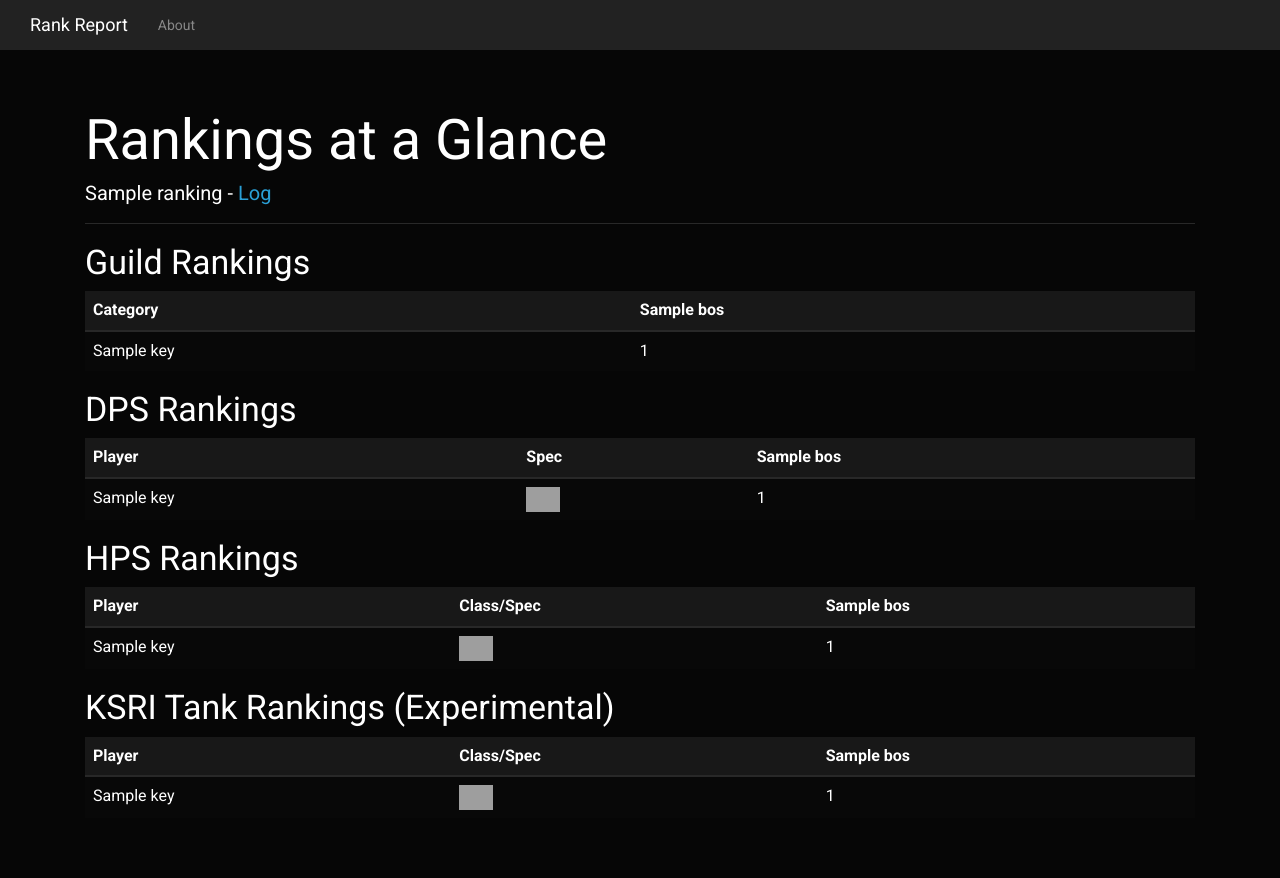
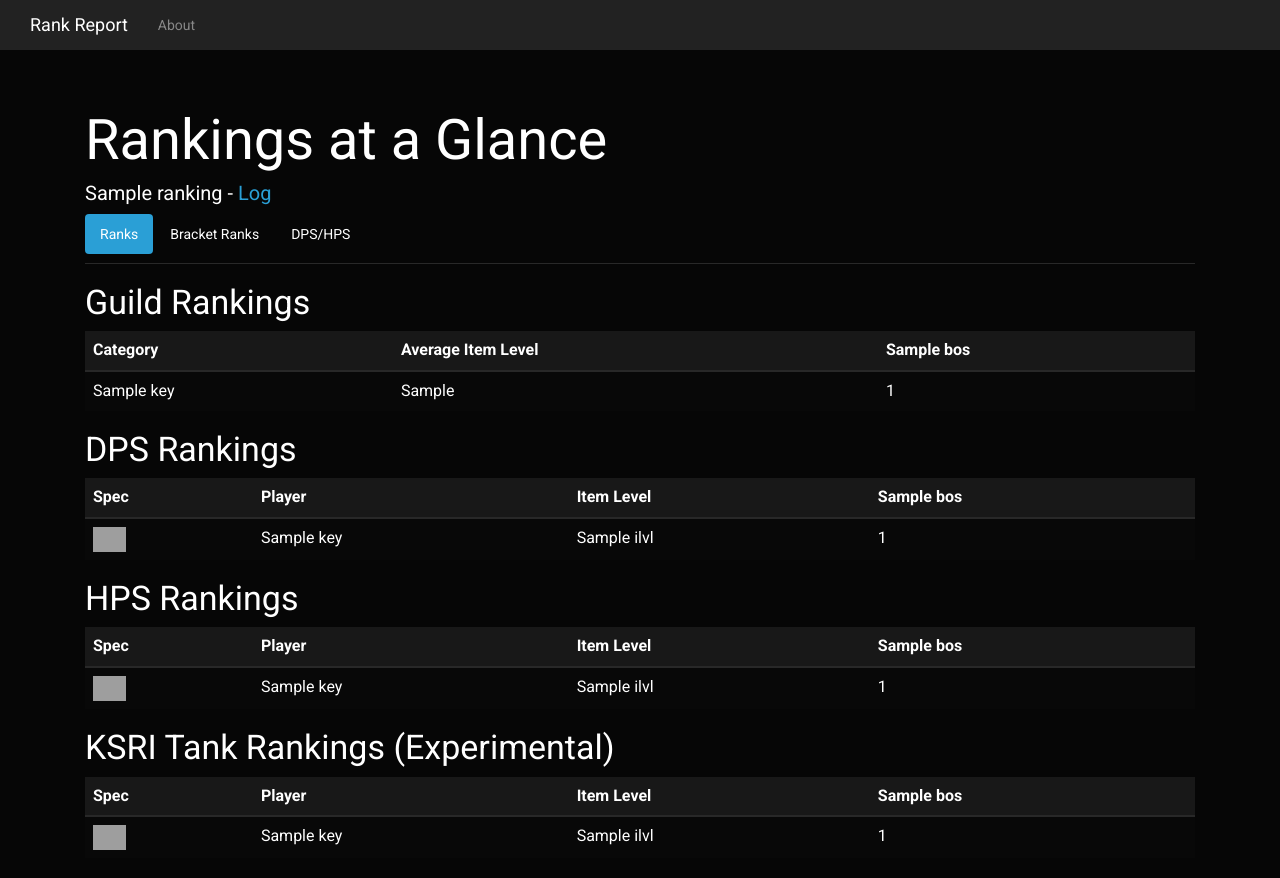
Before and after one commit to torypayne/WCLranks, a Flask app: template templates/report.html in a window 1280 px wide. Before the commit the page ends 810 px from the top, so only its background shows below. Run offline with Flask 2, Linux system fonts and the light colour scheme; the template is opened without the code that fills it: most values are stand-ins (such as "Sample title", 1, 10 or a date in 2020); some libraries are stand-ins or nearby versions; grey boxes are pictures that could not be loaded.

Commit message:
UI and model updates for report viewing

```diff
--- a/plan.txt
+++ b/plan.txt
@@ -62,6 +62,7 @@ Use log ID to determine fights - need boss ID and fight #
 Url is:
 https://www.warcraftlogs.com/reports/fights_and_participants/{logid}/0
 
+https://www.warcraftlogs.com/reports/fights_and_participants/r41GRFmW9wBLCQ2V/0
 
 https://www.warcraftlogs.com/reports/r41GRFmW9wBLCQ2V
 {fights":[{ "id":1, "start_time":131870, "end_time":475933, "boss":1778, "size":11, "difficulty":3, "kill":true, "partial":2, "bossPercentage":0, "name":"Hellfire Assault" },
--- a/templates/report.html
+++ b/templates/report.html
@@ -28,14 +28,26 @@
 <div class="col-lg-12">
             <div class="page-header">
               <h1 id="tables">Rankings at a Glance</h1>
-              <h5>{{rankings["guild_name"]}} - <a href="https://www.warcraftlogs.com/reports/{{report}}">Log</a></h5>
+              <h5>{{rankings["guild_name"]}} - <a target="_blank" href="https://www.warcraftlogs.com/reports/{{report}}">Log</a></h5>
+
+  <ul class="nav nav-pills">
+    <li class="active"><a data-toggle="pill" href="#Rankings">Ranks</a></li>
+    <li><a data-toggle="pill" href="#Bracket_Ranks">Bracket Ranks</a></li>
+    <li><a data-toggle="pill" href="#DPS">DPS/HPS</a></li>
+   </ul>
             </div>
+             <div class="tab-content">
+    <div id="Rankings" class="tab-pane fade in active">
+
+
+
             <div class="component">
             	<h3>Guild Rankings</h3>
               <table class="table table-striped table-hover sortable">
                 <thead>
                   <tr>
                     <th>Category</th>
+                    <th>Average Item Level</th>
                     {% for boss in boss_list %}
                     <th>{{boss["boss_name"]}}</th>
                     {% endfor %}
@@ -45,6 +57,7 @@
                 	{% for key, value in rankings["guild"].iteritems() %}
                   <tr>
                     <td>{{key|capitalize}}</td>
+                    <td>{{rankings["guild_ilvl"]}}</td>
                     {% for boss in boss_list %}
                       <td class='{{value["rank_class"][boss["boss_id"]]}}'>{{value["rank"][boss["boss_id"]]}}
                     </td>
@@ -60,8 +73,9 @@
               <table class="table table-striped table-hover sortable">
                 <thead>
                   <tr>
+                    <th>Spec</th>
                     <th>Player</th>
-                    <th>Spec</th>
+                    <th>Item Level</th>
                     {% for boss in boss_list %}
                     <th>{{boss["boss_name"]}}</th>
                     {% endfor %}
@@ -70,8 +84,9 @@
                 <tbody>
                 	{% for key, value in rankings["dps"].iteritems() %}
                   <tr>
+                    <td sorttable_customkey='{{value["class"]}}_{{value["spec"]}}'><img class="icons" src="static{{value['spec_path']}}"></td>
                     <td>{{key}}</td>
-                    <td sorttable_customkey='{{value["class"]}}_{{value["spec"]}}'><img class="icons" src="static{{value['spec_path']}}"></td>
+                    <td>{{value["ilvl"]}}
                     {% for boss in boss_list %}
                     <td class='{{value["rank_class"][boss["boss_id"]]}}'>
 
@@ -89,8 +104,9 @@
               <table class="table table-striped table-hover sortable">
                 <thead>
                   <tr>
+                    <th>Spec</th>
                     <th>Player</th>
-                    <th>Class/Spec</th>
+                    <th>Item Level</th>
                     {% for boss in boss_list %}
                     <th>{{boss["boss_name"]}}</th>
                     {% endfor %}
@@ -99,8 +115,9 @@
                 <tbody>
                 	{% for key, value in rankings["hps"].iteritems() %}
                   <tr>
+                    <td sorttable_customkey='{{value["class"]}}_{{value["spec"]}}'><img class="icons" src="static{{value['spec_path']}}"></td>
                     <td>{{key}}</td>
-					<td sorttable_customkey='{{value["class"]}}_{{value["spec"]}}'><img class="icons" src="static{{value['spec_path']}}"></td>
+                    <td>{{value["ilvl"]}}</td>
                     {% for boss in boss_list %}
                       <td class='{{value["rank_class"][boss["boss_id"]]}}'>{{value["rank"][boss["boss_id"]]}}</td>
                     {% endfor %}
@@ -115,8 +132,9 @@
               <table class="table table-striped table-hover sortable">
                 <thead>
                   <tr>
+                    <th>Spec</th>
                     <th>Player</th>
-                    <th>Class/Spec</th>
+                    <th>Item Level</th>
                     {% for boss in boss_list %}
                     <th>{{boss["boss_name"]}}</th>
                     {% endfor %}
@@ -125,8 +143,9 @@
                 <tbody>
                 	{% for key, value in rankings["tank"].iteritems() %}
                   <tr>
+                    <td sorttable_customkey='{{value["class"]}}_{{value["spec"]}}'><img class="icons" src="static{{value['spec_path']}}"></td>
                     <td>{{key}}</td>
-					<td sorttable_customkey='{{value["class"]}}_{{value["spec"]}}'><img class="icons" src="static{{value['spec_path']}}"></td>
+                    <td>{{value["ilvl"]}}
                     {% for boss in boss_list %}
                       <td class='{{value["rank_class"][boss["boss_id"]]}}'>{{value["rank"][boss["boss_id"]]}}</td>
                     {% endfor %}
@@ -135,6 +154,107 @@
                 </tbody>
               </table>
           </div>
+</div>
+ <div id="Bracket_Ranks" class="tab-pane fade">
+            <div class="component">
+              <h3>Bracketed DPS Rankings</h3>
+              <table class="table table-striped table-hover sortable">
+                <thead>
+                  <tr>
+                    <th>Spec</th>
+                    <th>Player</th>
+                    <th>Item Level</th>
+                    <th>Item Level Bracket</th>
+                    {% for boss in boss_list %}
+                    <th>{{boss["boss_name"]}}</th>
+                    {% endfor %}
+                  </tr>
+                </thead>
+                <tbody>
+                  {% for key, value in rankings["dps"].iteritems() %}
+                  <tr>
+                    <td sorttable_customkey='{{value["class"]}}_{{value["spec"]}}'><img class="icons" src="static{{value['spec_path']}}"></td>
+                    <td>{{key}}</td>
+                    <td>{{value["ilvl"]}}</td>
+                    <td>{{value["bracket"]}}</td>
+                    {% for boss in boss_list %}
+                    <td class='{{value["br_rank_class"][boss["boss_id"]]}}'>
+
+                      {{value["br_rank"][boss["boss_id"]]}}
+              </td>
+                    {% endfor %}
+                  </tr>
+                  {% endfor %}
+                </tbody>
+              </table>
+          </div>
+
+            <div class="component">
+              <h3>HPS Rankings</h3>
+              <table class="table table-striped table-hover sortable">
+                <thead>
+                  <tr>
+                    <th>Spec</th>
+                    <th>Player</th>
+                    <th>Item Level</th>
+                    <th>Item Level Bracket</th>
+                    {% for boss in boss_list %}
+                    <th>{{boss["boss_name"]}}</th>
+                    {% endfor %}
+                  </tr>
+                </thead>
+                <tbody>
+                  {% for key, value in rankings["hps"].iteritems() %}
+                  <tr>
+                    <td sorttable_customkey='{{value["class"]}}_{{value["spec"]}}'><img class="icons" src="static{{value['spec_path']}}"></td>
+                    <td>{{key}}</td>
+                    <td>{{value["ilvl"]}}</td>
+                    <td>{{value["bracket"]}}</td>
+                    {% for boss in boss_list %}
+                      <td class='{{value["br_rank_class"][boss["boss_id"]]}}'>{{value["br_rank"][boss["boss_id"]]}}</td>
+                    {% endfor %}
+                  </tr>
+                  {% endfor %}
+                </tbody>
+              </table>
+          </div>
+
+             <div class="component">
+              <h3>KSRI Tank Rankings (Experimental)</h3>
+              <table class="table table-striped table-hover sortable">
+                <thead>
+                  <tr>
+                    <th>Spec</th>
+                    <th>Player</th>
+                    <th>Item Level</th>
+                    <th>Item Level Bracket</th>
+                    {% for boss in boss_list %}
+                    <th>{{boss["boss_name"]}}</th>
+                    {% endfor %}
+                  </tr>
+                </thead>
+                <tbody>
+                  {% for key, value in rankings["tank"].iteritems() %}
+                  <tr>
+                    <td sorttable_customkey='{{value["class"]}}_{{value["spec"]}}'><img class="icons" src="static{{value['spec_path']}}"></td>
+                    <td>{{key}}</td>
+                    <td>{{value["ilvl"]}}</td>
+                    <td>{{value["bracket"]}}</td>
+                    {% for boss in boss_list %}
+                      <td class='{{value["br_rank_class"][boss["boss_id"]]}}'>{{value["br_rank"][boss["boss_id"]]}}</td>
+                    {% endfor %}
+                  </tr>
+                  {% endfor %}
+                </tbody>
+              </table>
+          </div>
+    </div>
+    <div id="DPS" class="tab-pane fade">
+      <h3>Menu 2</h3>
+      <p>Hi Tory<3</p>
+    </div>
+
+
 </div>
 
 
```
Also changed, not shown: model.py (+55 -16 lines).
